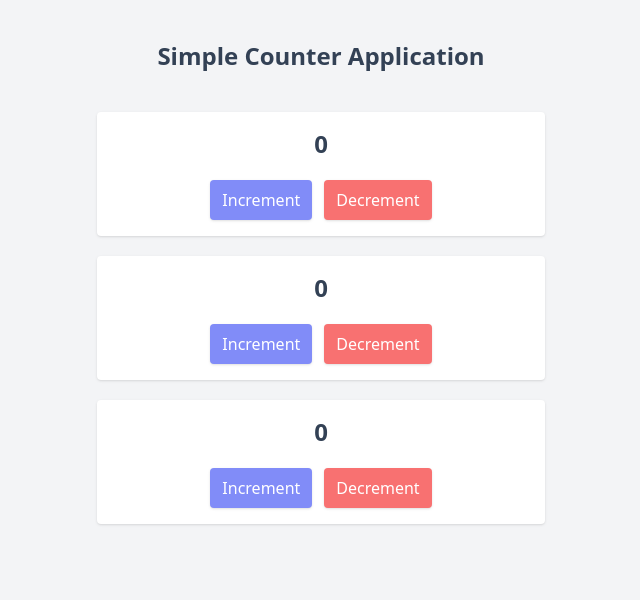
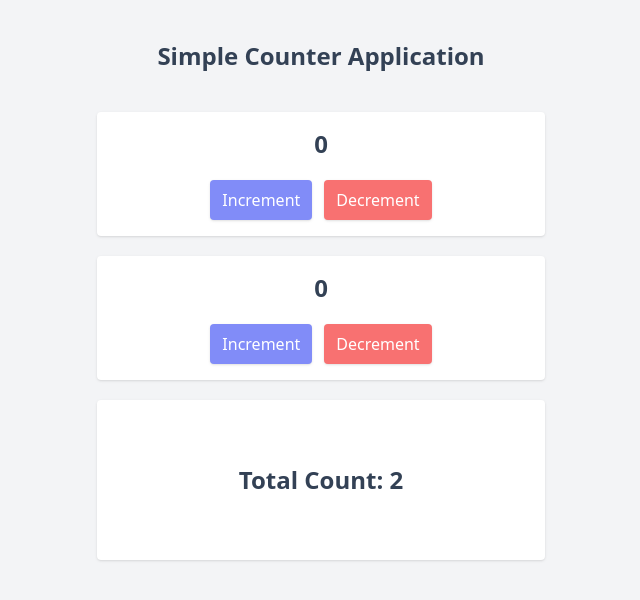
Before and after one commit to Tusar78/Redux, a React (Create React App) app in the folder Module-01/counter/: page / in a window 1280 px wide. Shown: the top 600 px of the page, without its empty margins (319-959 px from the left). Built offline with nearby package versions, Linux system fonts and the light colour scheme.

Commit message:
Created new component called stats

```diff
--- a/Module-01/counter/src/App.js
+++ b/Module-01/counter/src/App.js
@@ -1,16 +1,17 @@
 import Counter from "./Components/Counter";
+import Stats from "./Components/Stats";
 
 function App() {
   return (
-    <div class="w-screen h-screen p-10 bg-gray-100 text-slate-700">
-      <h1 class="max-w-md mx-auto text-center text-2xl font-bold">
+    <div className="w-screen h-screen p-10 bg-gray-100 text-slate-700">
+      <h1 className="max-w-md mx-auto text-center text-2xl font-bold">
         Simple Counter Application
       </h1>
 
-      <div class="max-w-md mx-auto mt-10 space-y-5">
+      <div className="max-w-md mx-auto mt-10 space-y-5">
         <Counter />
         <Counter />
-        <Counter />
+        <Stats count={2} />
       </div>
     </div>
   );
--- a/Module-01/counter/src/Components/Counter.jsx
+++ b/Module-01/counter/src/Components/Counter.jsx
@@ -10,13 +10,13 @@
     setCount((prevCount) => prevCount - 1);
   };
   return (
-    <div class="p-4 h-auto flex flex-col items-center justify-center space-y-5 bg-white rounded shadow">
-      <div class="text-2xl font-semibold">{count}</div>
-      <div class="flex space-x-3">
-        <button class="bg-indigo-400 text-white px-3 py-2 rounded shadow" onClick={increment}>
+    <div className="p-4 h-auto flex flex-col items-center justify-center space-y-5 bg-white rounded shadow">
+      <div className="text-2xl font-semibold">{count}</div>
+      <div className="flex space-x-3">
+        <button className="bg-indigo-400 text-white px-3 py-2 rounded shadow" onClick={increment}>
           Increment
         </button>
-        <button class="bg-red-400 text-white px-3 py-2 rounded shadow" onClick={decrement}>
+        <button className="bg-red-400 text-white px-3 py-2 rounded shadow" onClick={decrement}>
           Decrement
         </button>
       </div>
--- /dev/null
+++ b/Module-01/counter/src/Components/Stats.jsx
@@ -0,0 +1,11 @@
+import React from "react";
+
+const Stats = ({ count }) => {
+  return (
+    <div className="p-4 py-16 h-auto flex flex-col items-center justify-center space-y-5 bg-white rounded shadow">
+      <div className="text-2xl font-semibold">Total Count: {count}</div>
+    </div>
+  );
+};
+
+export default Stats;
```
